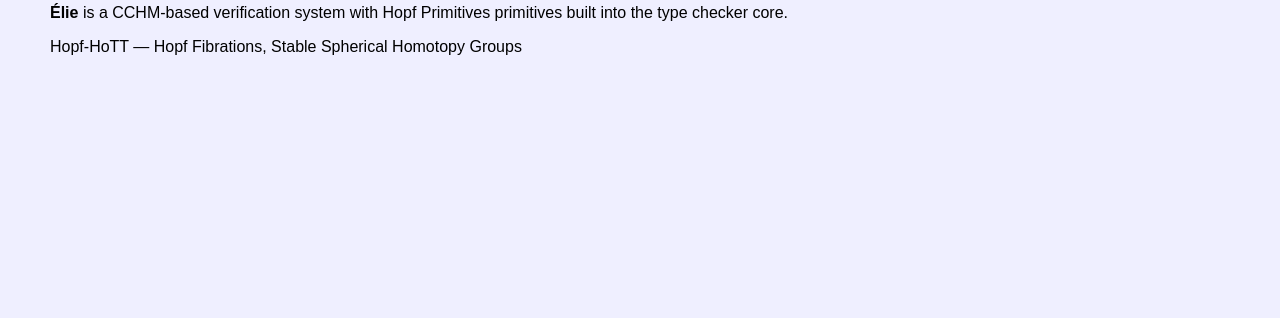
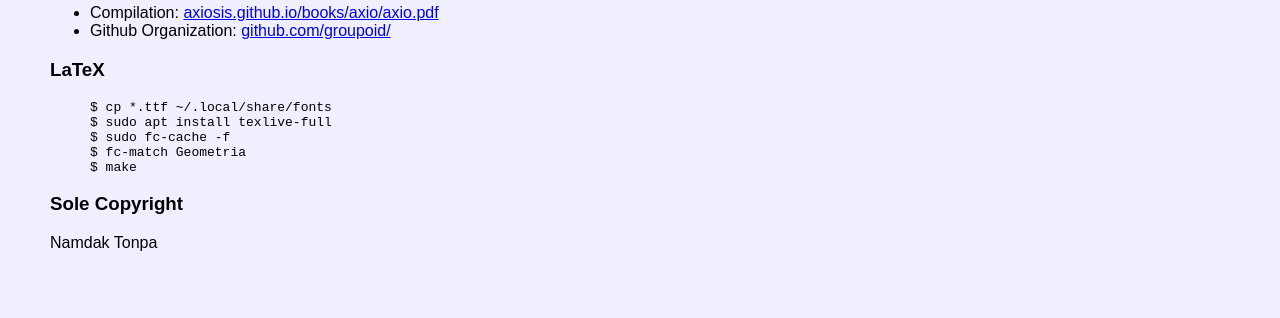
Before and after one commit to groupoid/monography, a website: page index.html in a window 1280 px wide. Shown: the part 5452-5770 px from the top of the page. Before the commit the page ends 5574 px from the top, so only its background shows below. Drawn offline with nearby package versions, Linux system fonts and the light colour scheme.

Commit message:
new web site version 10.0

```diff
--- a/index.html
+++ b/index.html
@@ -366,14 +366,29 @@ def Möbius : Simplex
 
     </section>
     <section>
-        <a name=Elie></a>
-        <h3><a href="https://github.com/groupoid/elie">Élie</a></h3>
-        <p><b style="sel">Élie</b> is a CCHM-based verification system with Hopf Primitives primitives built into the type checker core.
-        </p>
-        <p>
-           Hopf-HoTT — Hopf Fibrations, Stable Spherical Homotopy Groups<br>
-        </p>
+        <a name=Mono></a>
+        <h3>Monography</h3>
+        <ul><li>Compilation: <a href="https://axiosis.github.io/books/axio/axio.pdf">axiosis.github.io/books/axio/axio.pdf</a></li>
+        <li>Github Organization: <a href="https://github.com/groupoid/">github.com/groupoid/</a></li></ul>
     </section>
+    </section>
+        <h3>LaTeX</h3>
+
+<figure><pre>
+$ cp *.ttf ~/.local/share/fonts
+$ sudo apt install texlive-full
+$ sudo fc-cache -f
+$ fc-match Geometria
+$ make
+</pre></figure>
+
+        <h3>Sole Copyright</h3>
+
+        <p>Namdak Tonpa</p>
+
+    <section>
+
+
 </main>
 
     <script src="https://cdnjs.cloudflare.com/ajax/libs/three.js/r128/three.min.js"></script>
```
